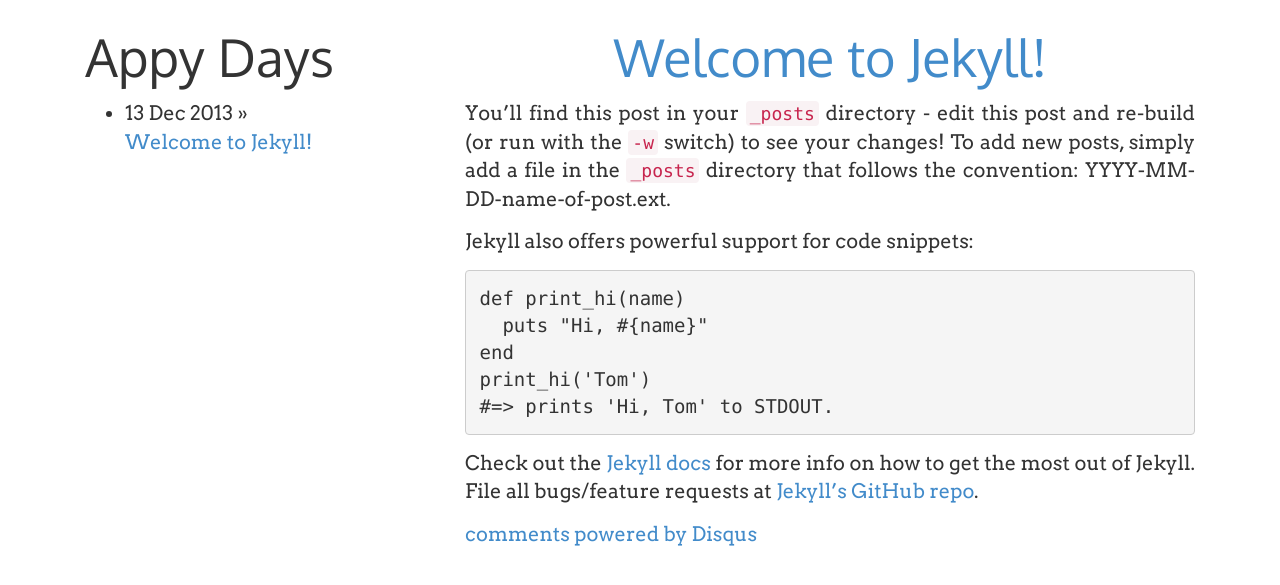
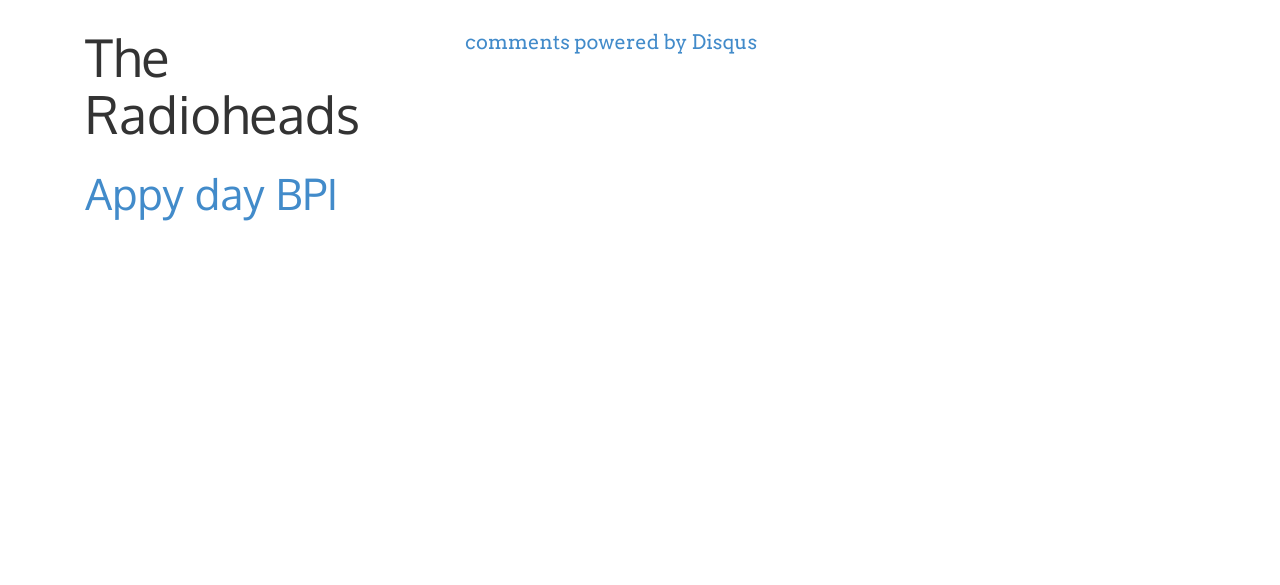
Before and after one commit to brunoamaral/bpi-appy-days, a Jekyll site: the page built from index.html, in a window 1280 px wide. Shown: the top 585 px of the page. Built offline with Jekyll 4.4.1, drawn with Linux system fonts in a browser that asks for light colours; comment, search, counter and statistics services are not loaded; a file with an impossible date is left out.

Commit message:
first post

```diff
--- a/_layouts/default.html
+++ b/_layouts/default.html
@@ -4,9 +4,9 @@
     <meta charset="utf-8">
     <meta name="viewport" content="width=device-width, initial-scale=1.0">
     <meta name="description" content="">
-    <meta name="author" content="Bruno Amaral">
+    <meta name="author" content="Bruno Amaral, Diana Costa, Paulo Gonçalves">
 
-    <title>The Untitled Series</title>
+    <title>BPI Appy Days - Radioheads Team</title>
 
     <link href="{{ site.baseurl }}/assets/css/bootstrap.css" rel="stylesheet">
     <link href="{{ site.baseurl }}/assets/css/style.css" rel="stylesheet">
--- a/_layouts/post.html
+++ b/_layouts/post.html
@@ -16,7 +16,7 @@
     <div id="disqus_thread"></div>
     <script type="text/javascript">
         /* * * CONFIGURATION VARIABLES: EDIT BEFORE PASTING INTO YOUR WEBPAGE * * */
-	        var disqus_shortname = 'theuntitledseries'; // required: replace example with your forum shortname
+        var disqus_shortname = 'appydaytheradioheads'; // required: replace example with your forum shortname
 
         /* * * DON'T EDIT BELOW THIS LINE * * */
         (function() {
--- a/_posts/2013-12-13-welcome-to-jekyll.markdown
+++ b/_posts/2013-12-13-welcome-to-jekyll.markdown
@@ -1,24 +1,20 @@
 ---
 layout: post
-title:  "Welcome to Jekyll!"
-date:   2013-12-13 00:11:15
-categories: jekyll update
+title:  "Welcome to the Appy Day!"
+date:   2013-13-13 20:37:00
 ---
 
-You'll find this post in your `_posts` directory - edit this post and re-build (or run with the `-w` switch) to see your changes!
-To add new posts, simply add a file in the `_posts` directory that follows the convention: YYYY-MM-DD-name-of-post.ext.
+![postimage]{{site.url}}/postimages/IMG_1362_small.png
 
-Jekyll also offers powerful support for code snippets:
+O BPI desafiou-nos a conseguir construir uma aplicação num só dia. A nós e a outras centenas de pessoas!
 
-{% highlight ruby %}
-def print_hi(name)
-  puts "Hi, #{name}"
-end
-print_hi('Tom')
-#=> prints 'Hi, Tom' to STDOUT.
-{% endhighlight %}
+Mas porque o bom disto tudo é a viagem, quisemos partilhar com todos o máximo possível do nosso trabalho.
 
-Check out the [Jekyll docs][jekyll] for more info on how to get the most out of Jekyll. File all bugs/feature requests at [Jekyll's GitHub repo][jekyll-gh].
+Stay Tuned !
 
-[jekyll-gh]: https://github.com/mojombo/jekyll
-[jekyll]:    http://jekyllrb.com
+[Bruno Amaral](http://www.brunoamaral.eu/)
+
+[Diana Costa](http://www.definegravity.co)
+
+[Paulo Gonçalves](http://pt.linkedin.com/pub/paulo-gonçalves/45/963/294
+)
--- a/index.html
+++ b/index.html
@@ -6,7 +6,8 @@
 
 <div class="col-md-3">
 	<div id="home">
-	  <h1>Appy Days</h1>
+	  <h1>The Radioheads</h1>
+	  <h2><a href="https://appydaybpi.pt">Appy day BPI</a></h2>
 	  <ul class="posts">
 	    {% for post in site.posts %}
 	      <li><span>{{ post.date | date_to_string }}</span> &raquo; <a href="{{ site.baseurl }}{{ post.url }}">{{ post.title }}</a></li>
```
Also changed, not shown: other parts of index.html (+2 -1 lines), postimages/IMG_1362.JPG (added), postimages/IMG_1362_small.png (added), 1 other file. Lines whose indentation alone changed are shown as unchanged.
